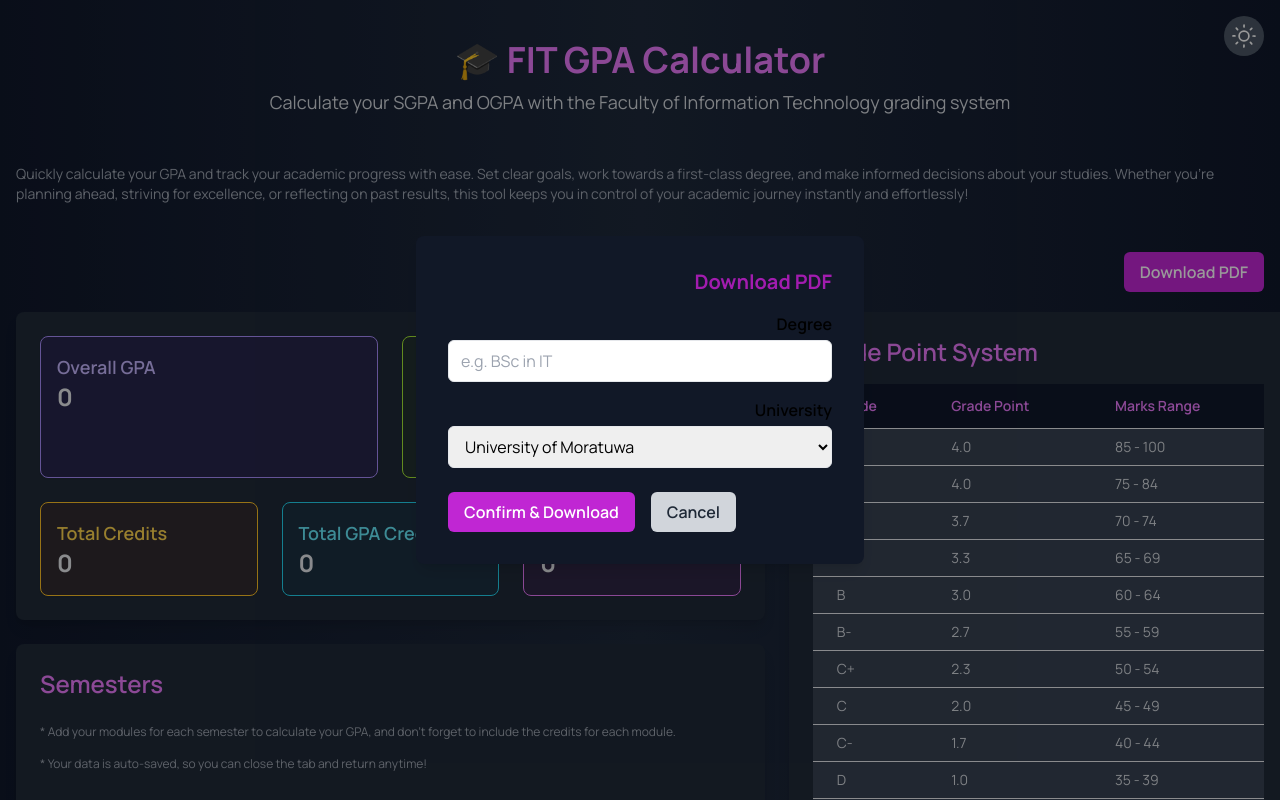
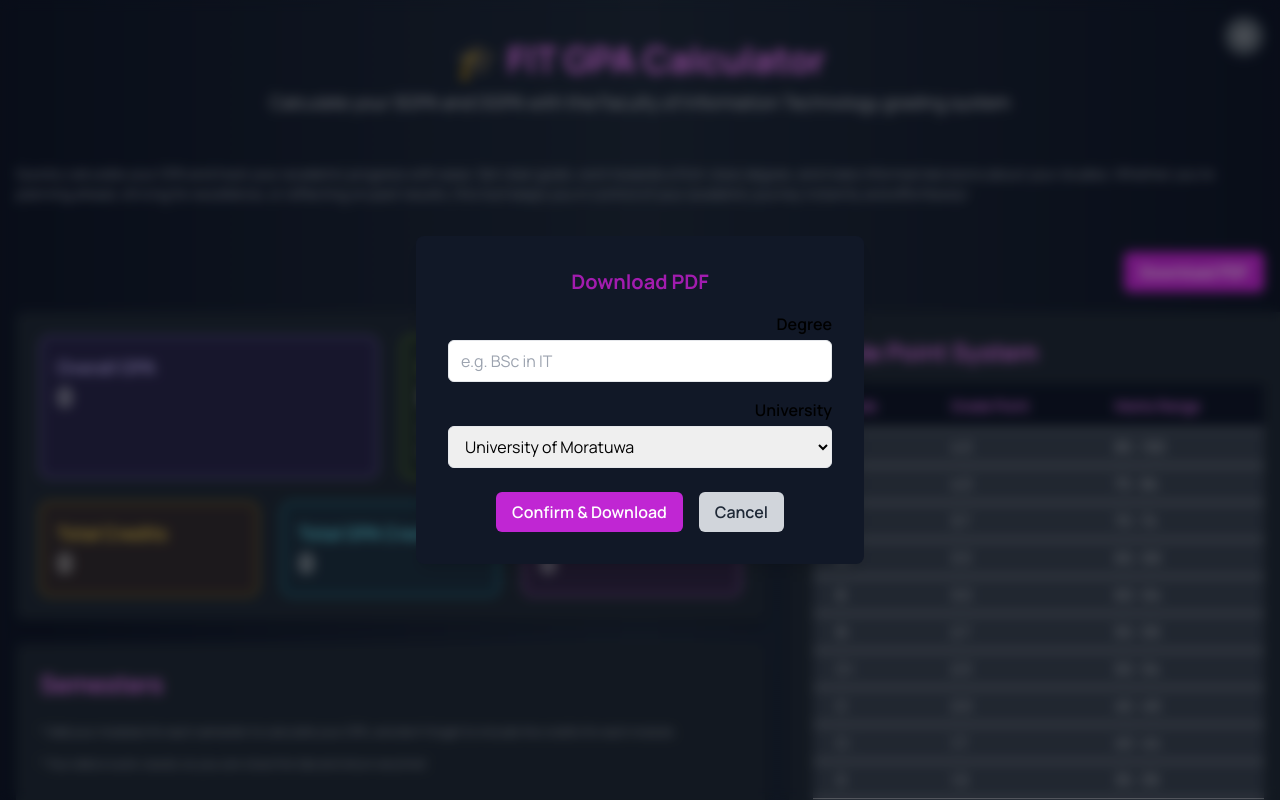
Before and after one commit to IshanHansaka/fit-gpa-calculator, a Next.js app: page / in a window 1280 px wide. Both pictures are taken after a click on the button "Download PDF". Shown: the top 800 px of the page. Built offline with nearby package versions, Linux system fonts and the light colour scheme.

Commit message:
feat: enhance university logo mapping and improve PDF download popup styling

```diff
--- a/app/component/DownloadPDF.tsx
+++ b/app/component/DownloadPDF.tsx
@@ -51,9 +51,9 @@ const DownloadPDF = ({ totalCredits, result, summary, tableHtml }: { totalCredit
 					Download PDF
 				</button>
 				{showPopup && (
-					<div className="fixed inset-0 bg-black bg-opacity-40 flex items-center justify-center z-50">
+					   <div className="fixed inset-0 bg-black bg-opacity-40 flex items-center justify-center z-50" style={{ backdropFilter: 'blur(6px)' }}>
 						<div className="bg-white dark:bg-gray-900 p-8 rounded-lg shadow-lg w-full max-w-md">
-							<h2 className="text-xl font-bold mb-4 text-fuchsia-700">Download PDF</h2>
+							<h2 className="text-xl font-bold mb-4 text-fuchsia-700 text-center">Download PDF</h2>
 							<div className="mb-4">
 								<label className="block mb-1 font-semibold">Degree</label>
 								<input
@@ -76,7 +76,7 @@ const DownloadPDF = ({ totalCredits, result, summary, tableHtml }: { totalCredit
 									))}
 								</select>
 							</div>
-							<div className="flex gap-4 mt-6">
+							<div className="flex gap-4 mt-6 items-center justify-center">
 								<button
 									onClick={handleConfirm}
 									className="px-4 py-2 bg-fuchsia-600 text-white rounded-md hover:bg-fuchsia-700 font-semibold"
--- a/app/constraint.js
+++ b/app/constraint.js
@@ -3,5 +3,8 @@ export const universityLogos = {
   'University of Moratuwa': '/UOM.png',
   'University of Colombo': '/public/Colombo.png',
   'University of Peradeniya': '/public/Peradeniya.png',
+  'University of Sri Jayewardenepura': '/public/SriJayewardenepura.png',
+  'University of Jaffna': '/public/Jaffna.png',
+
   // Add more universities and their logo paths here
 };
```
